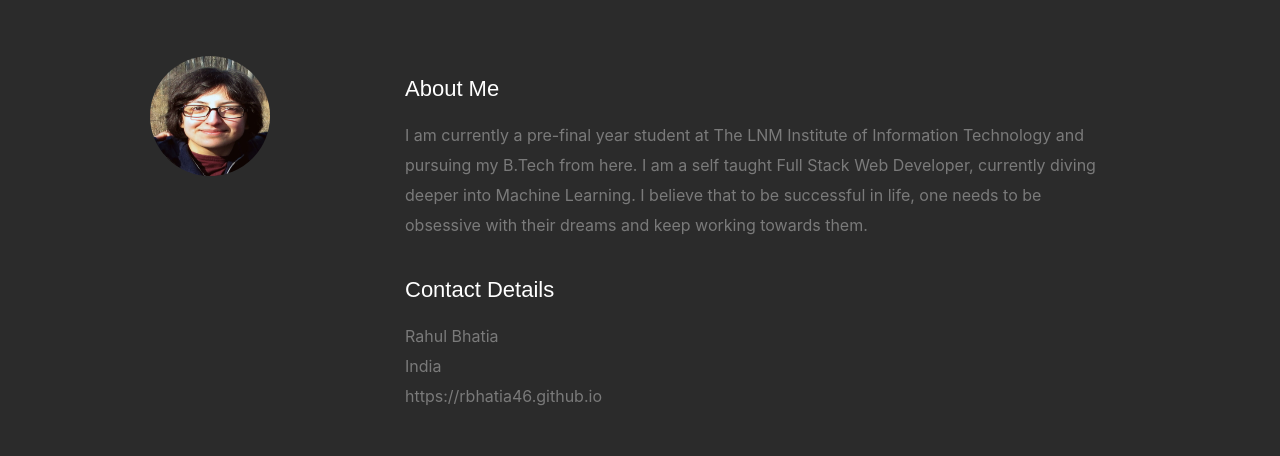
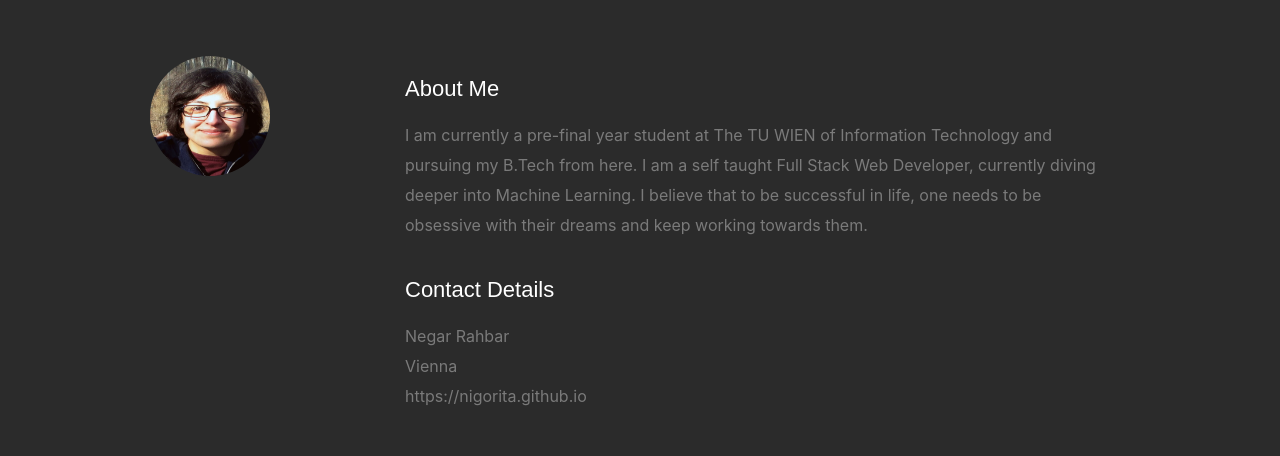
Before and after one commit to nigorita/cra-portfolio, a React (Create React App) app: page / in a window 1280 px wide. Shown: the part 840-1296 px from the top of the page. Built offline with nearby package versions, Linux system fonts and the light colour scheme.

Commit message:
Change about me

```diff
--- a/src/components/About.js
+++ b/src/components/About.js
@@ -1,12 +1,12 @@
-import React from 'react';
-import profilePic from './profilepic.jpg';
+import React from "react";
+import profilePic from "./profilepic.jpg";
 
 let data = {
-  name: 'Rahul Bhatia',
+  name: "Negar Rahbar",
   aboutme:
-    'I am currently a pre-final year student at The LNM Institute of Information Technology and pursuing my B.Tech from here. I am a self taught Full Stack Web Developer, currently diving deeper into Machine Learning. I believe that to be successful in life, one needs to be obsessive with their dreams and keep working towards them.',
-  address: 'India',
-  website: 'https://rbhatia46.github.io'
+    "I am currently a pre-final year student at The TU WIEN of Information Technology and pursuing my B.Tech from here. I am a self taught Full Stack Web Developer, currently diving deeper into Machine Learning. I believe that to be successful in life, one needs to be obsessive with their dreams and keep working towards them.",
+  address: "Vienna",
+  website: "https://nigorita.github.io"
 };
 
 export default function About() {
```
